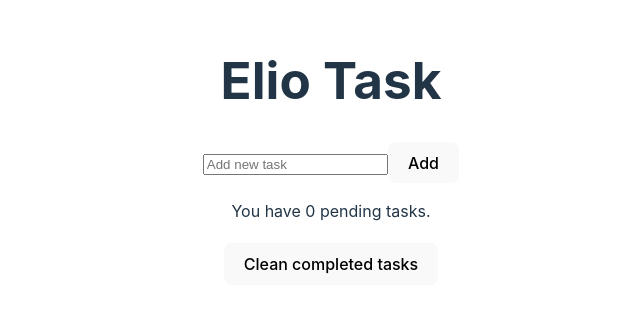
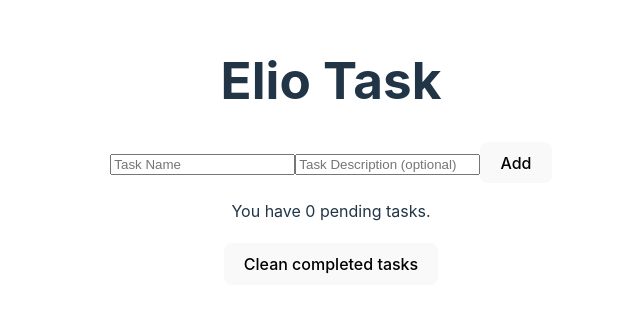
Before and after one commit to Efvega13/my-react-task-list, a React (Vite) app: page / in a window 1280 px wide. Shown: the part 249-562 px from the top of the page, without its empty margins (309-949 px from the left). Built offline with nearby package versions, Linux system fonts and the light colour scheme.

Commit message:
cambio project 4

```diff
--- a/src/components/Task.jsx
+++ b/src/components/Task.jsx
@@ -1,9 +1,9 @@
-import {useState} from 'react'
+import { useState } from 'react';
 
-
-function Task({ name, status, onStatusChange, onDelete, onUpdate}) {
+function Task({ name, description, status, onStatusChange, onDelete, onUpdate }) {
   const [isEditing, setIsEditing] = useState(false);
   const [updatedTaskName, setUpdatedTaskName] = useState(name);
+  const [updatedTaskDescription, setUpdatedTaskDescription] = useState(description);
 
   const handleCheckboxChange = () => onStatusChange();
 
@@ -13,49 +13,66 @@ function Task({ name, status, onStatusChange, onDelete, onUpdate}) {
 
   const handleCancelClick = () => {
     setIsEditing(false);
-    setUpdatedTaskName(name)
-  }
+    setUpdatedTaskName(name);
+    setUpdatedTaskDescription(description);
+  };
 
   const handleSaveClick = () => {
-    if (updatedTaskName.trim() !== ''){
-      onUpdate(updatedTaskName);
+    if (updatedTaskName.trim() !== '') {
+      onUpdate(updatedTaskName, updatedTaskDescription);
       setIsEditing(false);
     }
-  }
+  };
 
   const handleInputChange = (e) => {
     setUpdatedTaskName(e.currentTarget.value);
-  }
+  };
+
+  const handleDescriptionChange = (e) => {
+    setUpdatedTaskDescription(e.currentTarget.value);
+  };
 
   return (
     <div className='contenedor'>
       <input
         type='checkbox'
-          checked={ status }
-          onChange={ handleCheckboxChange }
+        checked={status}
+        onChange={handleCheckboxChange}
       />
       {isEditing ? (
+        <>
           <input
             type='text'
-            value={ updatedTaskName }
-            onChange={ handleInputChange }
+            value={updatedTaskName}
+            onChange={handleInputChange}
           />
+          <input
+            type='text'
+            value={updatedTaskDescription}
+            onChange={handleDescriptionChange}
+          />
+        </>
       ) : (
-        <p className={`Tarea ${status ? 'Tarea-tachada' : ''}`}>{name} </p>
+        <>
+          <p className={`Tarea ${status ? 'Tarea-tachada' : ''}`}>{name}</p>
+          <p className={`Tarea ${status ? 'Tarea-tachada' : ''}`}>
+            {description}
+          </p>
+        </>
       )}
       {isEditing ? (
         <>
-            <button onClick={ handleSaveClick }> Guardar </button>
-            <button onClick={ handleCancelClick }> Cancelar </button>
+          <button onClick={handleSaveClick}>Guardar</button>
+          <button onClick={handleCancelClick}>Cancelar</button>
         </>
-       ):(
+      ) : (
         <>
-            <button onClick={ handleEditClick }> Editar </button>
-            <button onClick={ handleDelete }> Borrar </button>
+          <button onClick={handleEditClick}>Editar</button>
+          <button onClick={handleDelete}>Borrar</button>
         </>
       )}
     </div>
-  )
+  );
 }
 
-export default Task
+export default Task;
--- a/src/components/TaskList.jsx
+++ b/src/components/TaskList.jsx
@@ -1,75 +1,94 @@
-import {useState, useEffect} from 'react';
+import { useState, useEffect } from 'react';
 import useAdminTarea from '../hooks/useAdminTarea';
 import Task from './Task';
 
-
 function TaskList() {
-  const { tasks, createTask, deleteTask, updateTask, updateTaskStatus } = useAdminTarea();
+  const { tasks, createTask, deleteTask, updateTask, updateTaskStatus } =
+    useAdminTarea();
   const [taskName, setTaskName] = useState('');
+  const [taskDescription, setTaskDescription] = useState('');
   const [pendingTasks, setPendingTasks] = useState(0);
+  const [error, setError] = useState('');
 
   useEffect(() => {
-    setPendingTasks(tasks.filter((task) => !task.status).length)}, [tasks])
+    setPendingTasks(tasks.filter((task) => !task.status).length);
+  }, [tasks]);
 
-  const handleTaskStatusChange = (index) => updateTaskStatus(index)
+  const handleTaskStatusChange = (index) => updateTaskStatus(index);
 
   const addTask = (e) => {
     e.preventDefault();
-    if(taskName.trim() !== ''){
-      createTask(taskName)
-      setTaskName('')
+    if (taskName.trim().length >= 3) {
+      createTask(taskName, taskDescription);
+      setTaskName('');
+      setTaskDescription('');
+      setError('');
+    } else {
+      setError('El nombre de la tarea debe tener al menos 3 caracteres.');
     }
-  }
+  };
 
-  const handleDeleteTask = (index) => deleteTask(index)
+  const handleDeleteTask = (index) => deleteTask(index);
 
-  const handleUpdateTask = (index, updateName) => updateTask(index, {name: updateName})
+  const handleUpdateTask = (index, updateName, updateDescription) =>
+    updateTask(index, { name: updateName, description: updateDescription });
 
-  const handleInputChange = (e) => setTaskName(e.target.value)
+  const handleInputChange = (e) => setTaskName(e.target.value);
 
-  const handleClearAll = () =>{
+  const handleDescriptionChange = (e) => setTaskDescription(e.target.value);
+
+  const handleClearAll = () => {
     const completedTaskIndexes = tasks.reduce((indexes, task, index) => {
-      if(task.status)
-        indexes.push(index)
-      return indexes
-    }, [])
+      if (task.status) indexes.push(index);
+      return indexes;
+    }, []);
     completedTaskIndexes.reverse().forEach((index) => {
-      deleteTask(index)
-    })
-  }
+      deleteTask(index);
+    });
+  };
 
   return (
     <>
-      <form onSubmit={ addTask }>
+      <form onSubmit={addTask}>
         <input
-          type="text"
-          placeholder='Add new task'
-          value={ taskName }
-          onChange={ handleInputChange }
-          />
+          type='text'
+          placeholder='Task Name'
+          value={taskName}
+          onChange={handleInputChange}
+        />
+        <input
+          type='text'
+          placeholder='Task Description (optional)'
+          value={taskDescription}
+          onChange={handleDescriptionChange}
+        />
         <button>Add</button>
+        {error && <p className='error'>{error}</p>}
       </form>
       <ul>
         {tasks.map((task, index) => (
-          <li key={ index }>
+          <li key={index}>
             <Task
               name={task.name}
+              description={task.description}
               status={task.status}
               onStatusChange={() => handleTaskStatusChange(index)}
-              onDelete={()=> handleDeleteTask(index)}
-              onUpdate={(updatedName) => handleUpdateTask(index, updatedName)}
+              onDelete={() => handleDeleteTask(index)}
+              onUpdate={(updatedName, updatedDescription) =>
+                handleUpdateTask(index, updatedName, updatedDescription)
+              }
             />
           </li>
         ))}
       </ul>
       <>
-          <p> You have { pendingTasks } pending tasks. </p>
+        <p>You have {pendingTasks} pending tasks.</p>
       </>
       <div className='borrar-contenedor'>
-          <button onClick={handleClearAll}> Clean completed tasks </button>
+        <button onClick={handleClearAll}>Clean completed tasks</button>
       </div>
     </>
-  )
+  );
 }
 
-export default TaskList
+export default TaskList;
```
Lines whose indentation alone changed are shown as unchanged.
